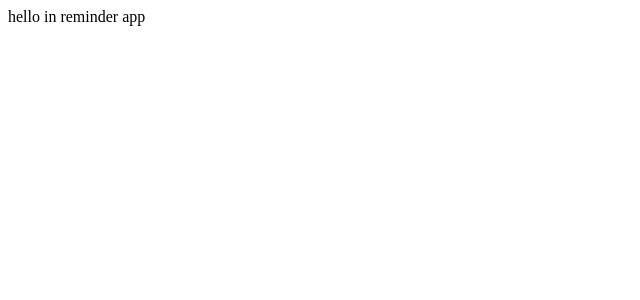
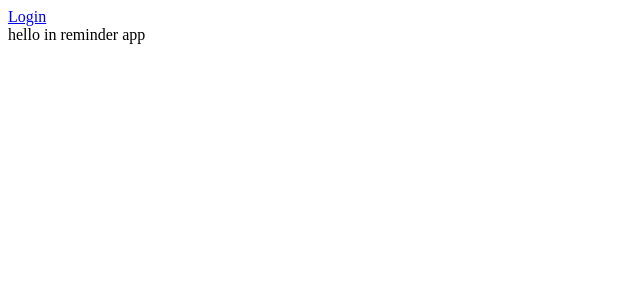
Before and after one commit to ungear/reminder-fe, an Angular app: page / in a window 1280 px wide. Shown: the top 300 px of the page, without its empty margins (0-640 px from the left). Built offline with nearby package versions, Linux system fonts and the light colour scheme.

Commit message:
add login button

```diff
--- a/src/app/app.component.html
+++ b/src/app/app.component.html
@@ -1,2 +1,3 @@
+<app-header></app-header>
 hello in reminder app
 <router-outlet></router-outlet>
--- a/src/app/app.component.ts
+++ b/src/app/app.component.ts
@@ -6,5 +6,5 @@ import { Component } from '@angular/core';
   styleUrls: ['./app.component.scss']
 })
 export class AppComponent {
-  title = 'reminder-fe';
+
 }
--- a/src/app/app.module.ts
+++ b/src/app/app.module.ts
@@ -4,6 +4,7 @@ import { BrowserModule } from '@angular/platform-browser';
 import { AppRoutingModule } from './app-routing.module';
 import { AppComponent } from './app.component';
 import { AuthReceiverComponent } from './auth-receiver/auth-receiver.component';
+import { CoreModule } from './core/core.module';
 
 @NgModule({
   declarations: [
@@ -12,7 +13,8 @@ import { AuthReceiverComponent } from './auth-receiver/auth-receiver.component';
   ],
   imports: [
     BrowserModule,
-    AppRoutingModule
+    AppRoutingModule,
+    CoreModule
   ],
   providers: [],
   bootstrap: [AppComponent]
--- /dev/null
+++ b/src/app/core/header/header.component.html
@@ -0,0 +1,3 @@
+<header>
+  <a href="{{loginUrl}}">Login</a>
+</header>
--- /dev/null
+++ b/src/app/core/header/header.component.ts
@@ -0,0 +1,10 @@
+import { Component } from '@angular/core';
+
+@Component({
+  selector: 'app-header',
+  templateUrl: './header.component.html',
+  styleUrls: ['./header.component.scss']
+})
+export class HeaderComponent {
+  readonly loginUrl = 'https://ungear-reminder-1.auth.us-east-1.amazoncognito.com/login?client_id=1erkkvn4u0t9nfptlgg755q7p1&response_type=token&scope=aws.cognito.signin.user.admin+email+openid+phone+profile&redirect_uri=https%3A%2F%2Fd243w1yegzb8t3.cloudfront.net%2Fauth-receiver'
+}
```
Also changed, not shown: src/app/core/core.module.ts (added, +18 -0 lines), src/app/core/header/header.component.scss (added), 1 other file (tests, documents, lock files or other folders).
